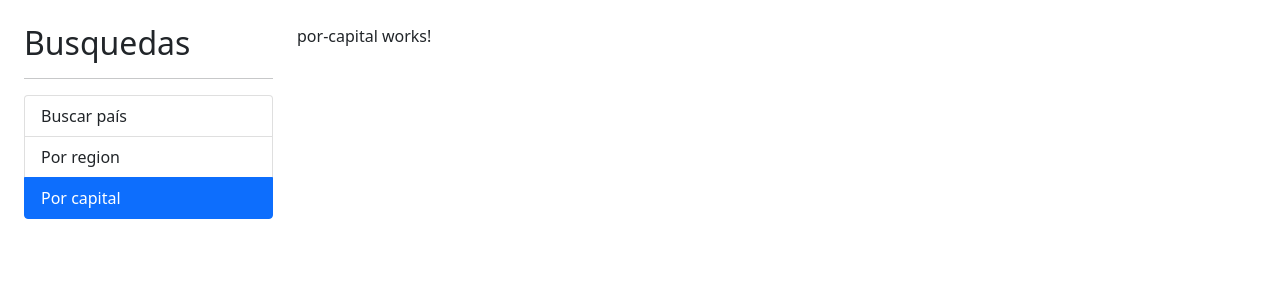
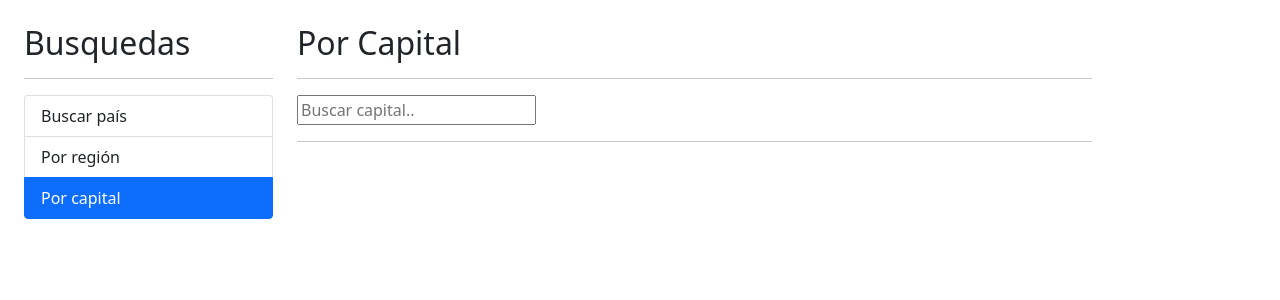
Before and after one commit to EdsonJSF/angular-paises-app, an Angular app: page /capital in a window 1280 px wide. Shown: the top 300 px of the page. Built offline with nearby package versions, Linux system fonts and the light colour scheme.

Commit message:
Reutilizacion de los componentes en las demas paginas

```diff
--- a/src/app/pais/components/pais-input/pais-input.component.html
+++ b/src/app/pais/components/pais-input/pais-input.component.html
@@ -5,6 +5,6 @@
     name="termino"
     [(ngModel)]="termino"
     (input)="teclaPresionada()"
-    placeholder="Buscar país.."
+    [placeholder]="placeholder"
   />
 </form>
--- a/src/app/pais/components/pais-input/pais-input.component.ts
+++ b/src/app/pais/components/pais-input/pais-input.component.ts
@@ -1,4 +1,4 @@
-import { Component, EventEmitter, OnInit, Output } from '@angular/core';
+import { Component, EventEmitter, Input, OnInit, Output } from '@angular/core';
 import { Subject } from 'rxjs';
 import { debounceTime } from 'rxjs/operators';
 
@@ -8,6 +8,8 @@
   styles: [],
 })
 export class PaisInputComponent implements OnInit {
+  @Input() placeholder: string = 'Buscar';
+
   @Output() onEnter: EventEmitter<string> = new EventEmitter();
   @Output() onDebounce: EventEmitter<string> = new EventEmitter();
 
@@ -17,7 +19,7 @@
 
   ngOnInit() {
     this.debouncer.pipe(debounceTime(300)).subscribe((valor) => {
-      this.onDebounce.emit(valor)
+      this.onDebounce.emit(valor);
     });
   }
 
--- a/src/app/pais/components/pais-tabla/pais-tabla.component.html
+++ b/src/app/pais/components/pais-tabla/pais-tabla.component.html
@@ -1,9 +1,11 @@
-<table class="table table-hover">
+<div class="table-responsive">
+  <table class="table table-hover align-middle">
     <thead>
       <tr>
         <th>#</th>
         <th>Bandera</th>
-      <th>Nombre</th>
+        <th>País</th>
+        <th>Capital</th>
         <th>Población</th>
         <th></th>
       </tr>
@@ -15,8 +17,10 @@
           <img [src]="pais.flags.svg" class="small-flag" />
         </td>
         <td>{{ pais.name.common }}</td>
+        <td>{{ pais.capital }}</td>
         <td>{{ pais.population | number }}</td>
         <td><a [routerLink]="['/pais', pais.cca2]">Ver...</a></td>
       </tr>
     </tbody>
   </table>
+</div>
--- a/src/app/pais/pages/por-capital/por-capital.component.html
+++ b/src/app/pais/pages/por-capital/por-capital.component.html
@@ -1 +1,24 @@
-<p>por-capital works!</p>
+<h2>Por Capital</h2>
+<hr />
+
+<div class="row">
+  <div class="col">
+    <app-pais-input
+      (onEnter)="buscar($event)"
+      (onDebounce)="sugerencias($event)"
+      placeholder="Buscar capital.."
+    ></app-pais-input>
+  </div>
+</div>
+
+<hr />
+
+<div *ngIf="hayError" class="alert alert-danger">
+  No se encontró nada con el tértmino {{ termino }}
+</div>
+
+<div *ngIf="paises.length" class="row">
+  <div class="col">
+    <app-pais-tabla [paises]="paises"></app-pais-tabla>
+  </div>
+</div>
--- a/src/app/pais/pages/por-capital/por-capital.component.ts
+++ b/src/app/pais/pages/por-capital/por-capital.component.ts
@@ -1,12 +1,36 @@
-import { Component, OnInit } from '@angular/core';
+import { Component } from '@angular/core';
+
+import { PaisService } from '../../services/pais.service';
+import { Country } from '../../interfaces/pais.interface';
 
 @Component({
   selector: 'app-por-capital',
   templateUrl: './por-capital.component.html',
   styles: [],
 })
-export class PorCapitalComponent implements OnInit {
-  constructor() {}
+export class PorCapitalComponent {
+  termino: string = '';
+  hayError: boolean = false;
+  paises: Country[] = [];
 
-  ngOnInit(): void {}
+  constructor(private paisService: PaisService) {}
+
+  buscar(termino: string) {
+    this.hayError = false;
+    this.termino = termino;
+    this.paisService.buscarCapital(this.termino).subscribe(
+      (paises) => {
+        this.paises = paises;
+      },
+      (error) => {
+        this.hayError = true;
+        this.paises = [];
+      }
+    );
+  }
+
+  sugerencias(termino: string) {
+    this.hayError = false;
+    console.log(termino);
+  }
 }
--- a/src/app/pais/pages/por-pais/por-pais.component.html
+++ b/src/app/pais/pages/por-pais/por-pais.component.html
@@ -3,7 +3,11 @@
 
 <div class="row">
   <div class="col">
-    <app-pais-input (onEnter)="buscar($event)" (onDebounce)="sugerencias($event)"></app-pais-input>
+    <app-pais-input
+      (onEnter)="buscar($event)"
+      (onDebounce)="sugerencias($event)"
+      placeholder="Buscar pais.."
+    ></app-pais-input>
   </div>
 </div>
 
--- a/src/app/pais/pages/por-region/por-region.component.html
+++ b/src/app/pais/pages/por-region/por-region.component.html
@@ -1 +1,24 @@
-<p>por-region works!</p>
+<h2>Por Región</h2>
+<hr />
+
+<div class="row">
+  <div class="col">
+    <app-pais-input
+      (onEnter)="buscar($event)"
+      (onDebounce)="sugerencias($event)"
+      placeholder="Buscar región.."
+    ></app-pais-input>
+  </div>
+</div>
+
+<hr />
+
+<div *ngIf="hayError" class="alert alert-danger">
+  No se encontró nada con el tértmino {{ termino }}
+</div>
+
+<div *ngIf="paises.length" class="row">
+  <div class="col">
+    <app-pais-tabla [paises]="paises"></app-pais-tabla>
+  </div>
+</div>
--- a/src/app/pais/pages/por-region/por-region.component.ts
+++ b/src/app/pais/pages/por-region/por-region.component.ts
@@ -1,12 +1,36 @@
-import { Component, OnInit } from '@angular/core';
+import { Component } from '@angular/core';
+
+import { PaisService } from '../../services/pais.service';
+import { Country } from '../../interfaces/pais.interface';
 
 @Component({
   selector: 'app-por-region',
   templateUrl: './por-region.component.html',
   styles: [],
 })
-export class PorRegionComponent implements OnInit {
-  constructor() {}
+export class PorRegionComponent {
+  termino: string = '';
+  hayError: boolean = false;
+  paises: Country[] = [];
 
-  ngOnInit(): void {}
+  constructor(private paisService: PaisService) {}
+
+  buscar(termino: string) {
+    this.hayError = false;
+    this.termino = termino;
+    this.paisService.buscarRegion(this.termino).subscribe(
+      (paises) => {
+        this.paises = paises;
+      },
+      (error) => {
+        this.hayError = true;
+        this.paises = [];
+      }
+    );
+  }
+
+  sugerencias(termino: string) {
+    this.hayError = false;
+    console.log(termino);
+  }
 }
--- a/src/app/pais/services/pais.service.ts
+++ b/src/app/pais/services/pais.service.ts
@@ -16,4 +16,14 @@
     const url = `${this.apiUrl}/name/${termino}`;
     return this.http.get<Country[]>(url);
   }
+
+  buscarRegion(termino: string): Observable<Country[]> {
+    const url = `${this.apiUrl}/region/${termino}`;
+    return this.http.get<Country[]>(url);
+  }
+
+  buscarCapital(termino: string): Observable<Country[]> {
+    const url = `${this.apiUrl}/capital/${termino}`;
+    return this.http.get<Country[]>(url);
+  }
 }
--- a/src/app/shared/sidebar/sidebar.component.html
+++ b/src/app/shared/sidebar/sidebar.component.html
@@ -10,7 +10,7 @@
         Buscar país
       </li>
       <li routerLink="region" routerLinkActive="active" class="list-group-item">
-        Por region
+        Por región
       </li>
       <li
         routerLink="capital"
```
Lines whose indentation alone changed are shown as unchanged.
